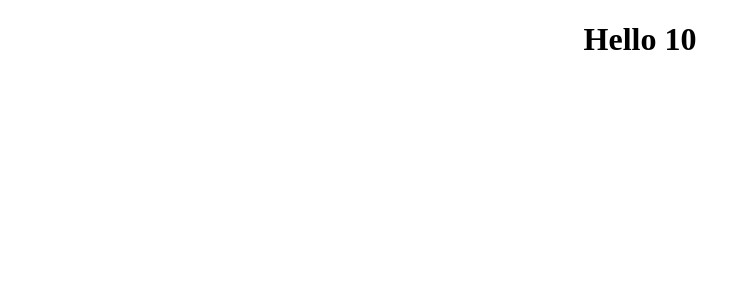
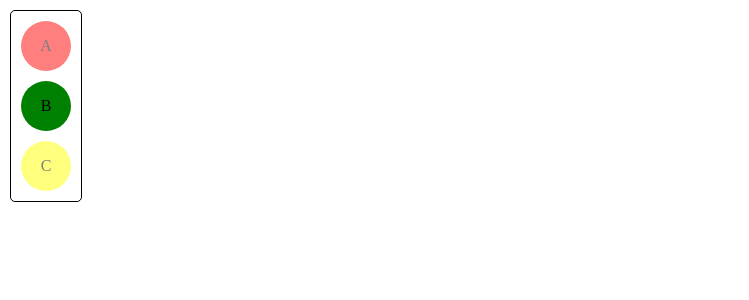
Before and after one commit to ajaykumar-21/Machine-Coding-Questions, a React (Create React App) app: page / in a window 1280 px wide. Shown: the top 300 px of the page, without its empty margins (0-749 px from the left). Built offline with nearby package versions, Linux system fonts and the light colour scheme.

Commit message:
practics for traffic light component

```diff
--- a/src/components/Practics/Practics.js
+++ b/src/components/Practics/Practics.js
@@ -1,54 +1,52 @@
-import React, { useEffect, useRef, useState } from "react";
+import React, { act, useEffect, useRef, useState } from "react";
 import style from "./Practics.module.css";
 
-const CustomSwitch = (val) => {
-  const { value, children } = val;
-
-  const cases = [];
-  const defaults = [];
-
-  children.forEach((e) => {
-    if (e.type.name === "CustomCase") {
-      if (typeof e.props.value === "function") {
-        if (e.props.value(value)) {
-          cases.push(e);
-        }
-      } else if (e.props.value === value) {
-        cases.push(e);
-      }
-    } else if (e.type.name === "DefaultCase") {
-      defaults.push(e);
-    }
-  });
-
-  if (cases.length > 0) {
-    return cases;
-  } else {
-    return defaults;
-  }
-};
-
-const CustomCase = (val) => {
-  return <h1>{val.children}</h1>;
-};
-
-const DefaultCase = (val) => {
-  return <h1>{val.children}</h1>;
+const light = {
+  red: "red",
+  yellow: "yellow",
+  green: "green",
 };
 function Practics() {
+  const [active, setActive] = useState(light.red);
+
+  useEffect(() => {
+    if (active === light.red) {
+      setTimeout(() => {
+        setActive(light.green);
+      }, 4000);
+    } else if (active === light.green) {
+      setTimeout(() => {
+        setActive(light.yellow);
+      }, 5000);
+    } else {
+      setTimeout(() => {
+        setActive(light.red);
+      }, 3000);
+    }
+  }, [active]);
+
   return (
     <>
-      <CustomSwitch value="10">
-        <CustomCase value={(e) => e < 10}>
-          <div>Hello less than 10</div>
-        </CustomCase>
-        <CustomCase value="20">Hello 20</CustomCase>
-        <CustomCase value="30">Hello 30</CustomCase>
-        <CustomCase value="10">
-          <div>Hello 10</div>
-        </CustomCase>
-        <DefaultCase>Hello 40</DefaultCase>
-      </CustomSwitch>
+      <div class className={style.wrapper}>
+        <div
+          className={`${style.red} ${style.traffic}`}
+          style={active !== "red" ? { opacity: 0.5 } : null}
+        >
+          A
+        </div>
+        <div
+          className={`${style.green} ${style.traffic}`}
+          style={active !== "green" ? { opacity: 0.5 } : null}
+        >
+          B
+        </div>
+        <div
+          className={`${style.yellow} ${style.traffic}`}
+          style={active !== "yellow" ? { opacity: 0.5 } : null}
+        >
+          C
+        </div>
+      </div>
     </>
   );
 }
--- a/src/components/Practics/Practics.module.css
+++ b/src/components/Practics/Practics.module.css
@@ -1,19 +1,29 @@
-.container {
+.red {
+  background-color: red;
+}
+
+.green {
+  background-color: green;
+}
+
+.yellow {
+  background-color: yellow;
+}
+
+.traffic {
+  width: 50px;
+  height: 50px;
+  border-radius: 50%;
   display: flex;
   justify-content: center;
+  align-items: center;
+  margin: 10px;
 }
 
-.suggestonArea {
-  width: 300px;
-  height: 200px;
-  border: 2px solid black;
+.wrapper {
+  border: 1px solid black;
+  width: 70px;
+  height: 200x;
   border-radius: 5px;
+  margin: 10px;
 }
-
-input {
-  width: 290px;
-  height: 20px;
-  border-radius: 5px;
-  margin-bottom: 10px;
-  outline: none;
-}
```
